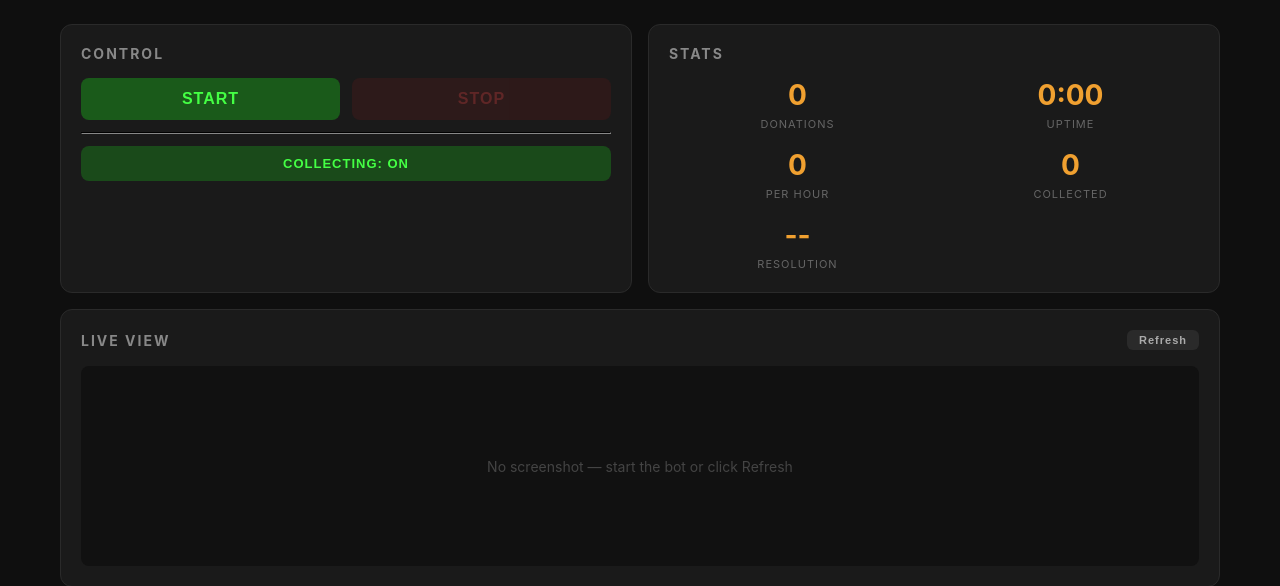
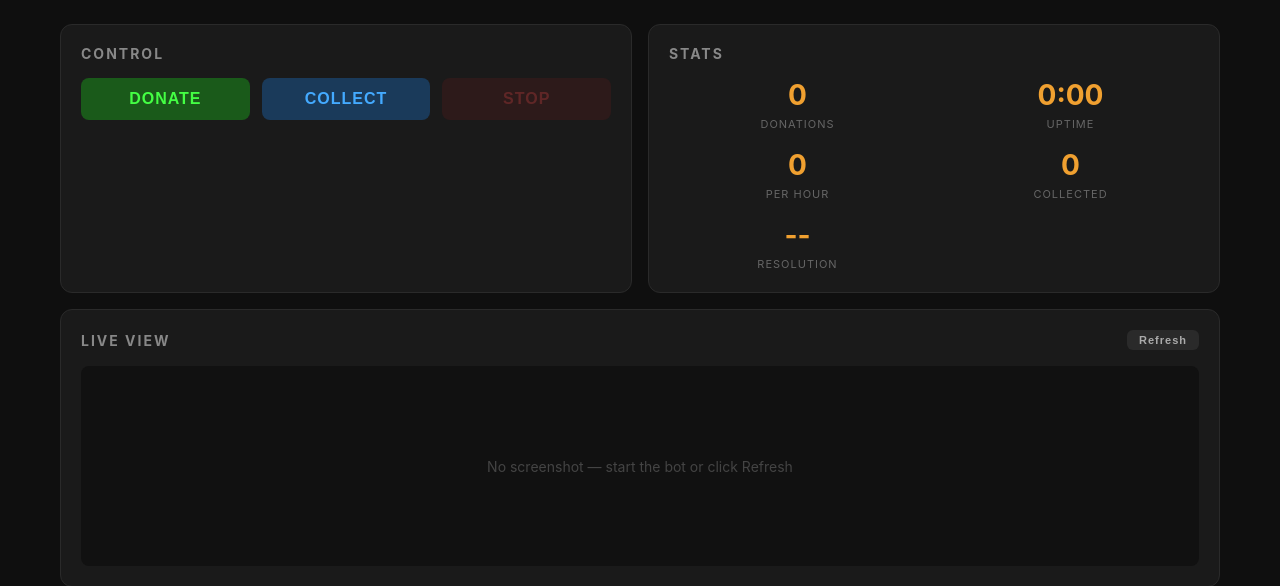
Before and after one commit to TuDePi/coc-donation-bot, a Flask app: page / in a window 1280 px wide. Shown: the part 66-652 px from the top of the page. Run offline with Flask 3, Linux system fonts and the light colour scheme; some libraries are stand-ins or nearby versions.

Commit message:
Add separate Donate and Collect start buttons
Dashboard now has two modes:
- DONATE: opens chat and donates troops (with optional collecting)
- COLLECT: only collects resources from home screen

```diff
--- a/web/app.py
+++ b/web/app.py
@@ -79,8 +79,9 @@ def api_start():
         return jsonify({"error": "Bot not initialized"}), 500
     if bot.running:
         return jsonify({"status": "already_running"})
-    bot.start()
-    return jsonify({"status": "started"})
+    mode = request.json.get("mode", "donate") if request.is_json else "donate"
+    bot.start(mode=mode)
+    return jsonify({"status": "started", "mode": mode})
 
 
 @app.route("/api/stop", methods=["POST"])
--- a/web/static/style.css
+++ b/web/static/style.css
@@ -143,28 +143,27 @@ header h1 {
     background: #2a4a6a;
 }
 
-.btn-toggle {
-    padding: 10px 24px;
-    font-size: 13px;
+.btn-collect {
+    background: #1a3a5a;
+    color: #44aaff;
     flex: 1;
 }
 
-.btn-toggle.on {
-    background: #1a4a1a;
-    color: #44ff44;
+.btn-collect:hover:not(:disabled) {
+    background: #2a4a6a;
 }
 
-.btn-toggle.on:hover {
-    background: #2a5a2a;
+.mode-indicator {
+    margin-top: 10px;
+    font-size: 12px;
+    font-weight: 700;
+    letter-spacing: 1px;
+    text-align: center;
+    min-height: 18px;
 }
 
-.btn-toggle.off {
-    background: #3a2a1a;
-    color: #ffaa44;
-}
-
-.btn-toggle.off:hover {
-    background: #4a3a2a;
+.mode-indicator.active {
+    color: #f0a030;
 }
 
 /* Stats */
--- a/web/templates/index.html
+++ b/web/templates/index.html
@@ -22,13 +22,11 @@
             <div class="card">
                 <h2>Control</h2>
                 <div class="control-buttons">
-                    <button id="btn-start" class="btn btn-start" onclick="startBot()">START</button>
+                    <button id="btn-donate" class="btn btn-start" onclick="startBot('donate')">DONATE</button>
+                    <button id="btn-collect" class="btn btn-collect" onclick="startBot('collect')">COLLECT</button>
                     <button id="btn-stop" class="btn btn-stop" onclick="stopBot()" disabled>STOP</button>
                 </div>
-                <hr style="margin: 12px 0; border-color: #333;">
-                <div class="control-buttons">
-                    <button id="btn-collecting" class="btn btn-toggle on" onclick="toggleCollecting()">COLLECTING: ON</button>
-                </div>
+                <div id="mode-indicator" class="mode-indicator"></div>
             </div>
 
             <!-- Stats -->
@@ -122,11 +120,15 @@
         });
 
         // API calls
-        async function startBot() {
-            const res = await fetch('/api/start', { method: 'POST' });
+        async function startBot(mode) {
+            const res = await fetch('/api/start', {
+                method: 'POST',
+                headers: { 'Content-Type': 'application/json' },
+                body: JSON.stringify({ mode: mode }),
+            });
             const data = await res.json();
             if (data.status === 'started') {
-                appendLog('[WEB] Bot started');
+                appendLog('[WEB] Bot started in ' + mode + ' mode');
             }
         }
 
@@ -136,12 +138,6 @@
             if (data.status === 'stopped') {
                 appendLog('[WEB] Bot stop requested');
             }
-        }
-
-        async function toggleCollecting() {
-            const res = await fetch('/api/collecting/toggle', { method: 'POST' });
-            const data = await res.json();
-            updateCollectingButton(data.collecting_enabled);
         }
 
         async function refreshScreenshot() {
@@ -212,15 +208,25 @@
             deviceEl.className = 'badge ' + (data.device_connected ? 'connected' : 'disconnected');
 
             // Buttons
-            document.getElementById('btn-start').disabled = data.running;
+            document.getElementById('btn-donate').disabled = data.running;
+            document.getElementById('btn-collect').disabled = data.running;
             document.getElementById('btn-stop').disabled = !data.running;
+
+            // Mode indicator
+            const modeEl = document.getElementById('mode-indicator');
+            if (data.running) {
+                modeEl.textContent = 'Mode: ' + (data.mode === 'collect' ? 'COLLECTING' : 'DONATING');
+                modeEl.className = 'mode-indicator active';
+            } else {
+                modeEl.textContent = '';
+                modeEl.className = 'mode-indicator';
+            }
 
             // Stats
             document.getElementById('stat-donated').textContent = data.total_donated;
             document.getElementById('stat-uptime').textContent = formatUptime(data.uptime_seconds);
             document.getElementById('stat-dph').textContent = data.donations_per_hour;
             document.getElementById('stat-collected').textContent = data.total_collected || 0;
-            updateCollectingButton(data.collecting_enabled);
             document.getElementById('stat-resolution').textContent = data.device_resolution
                 ? data.device_resolution[0] + 'x' + data.device_resolution[1] : '--';
 
@@ -261,14 +267,6 @@
             }).join('');
         }
 
-        function updateCollectingButton(enabled) {
-            const btn = document.getElementById('btn-collecting');
-            if (btn) {
-                btn.textContent = 'COLLECTING: ' + (enabled ? 'ON' : 'OFF');
-                btn.className = 'btn btn-toggle ' + (enabled ? 'on' : 'off');
-            }
-        }
-
         function formatUptime(seconds) {
             if (!seconds) return '0:00';
             const h = Math.floor(seconds / 3600);
```
Also changed, not shown: bot/core.py (+23 -16 lines).
